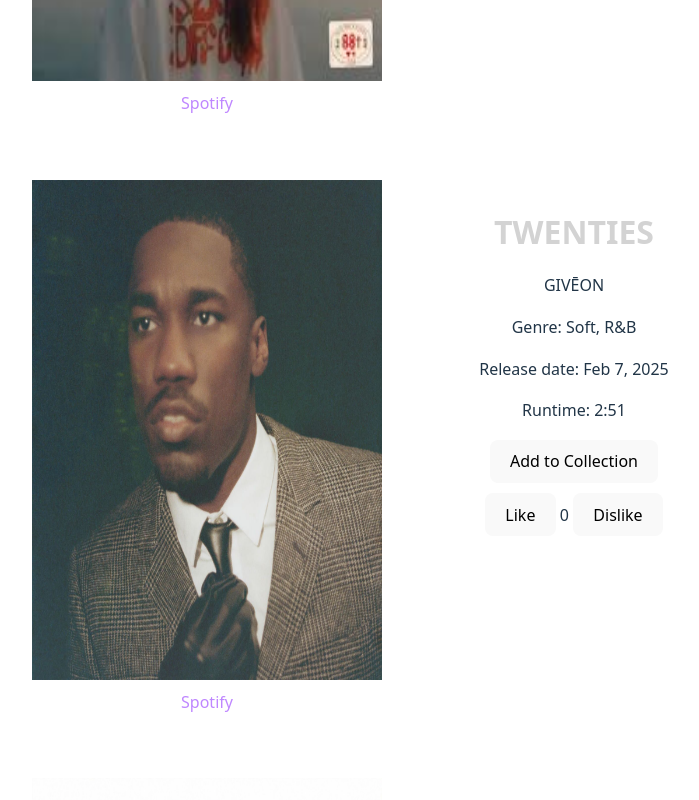
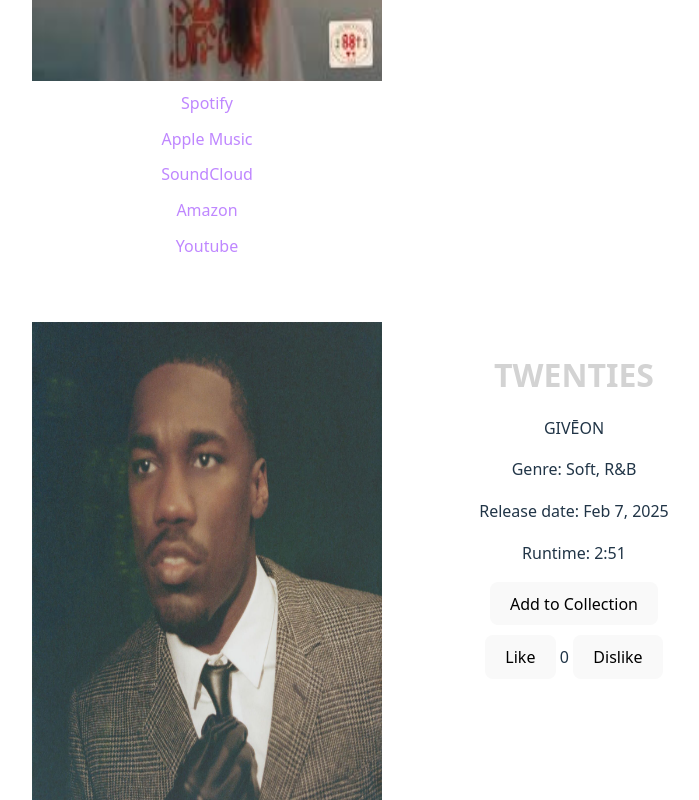
Before and after one commit to Onniikun/FSD_Project, a React (Vite) app: page /songs in a window 1280 px wide. Shown: the part 2100-2900 px from the top of the page, without its empty margins (267-966 px from the left). Built offline with nearby package versions, Linux system fonts and the light colour scheme.

Commit message:
Added extra links to mock song item data, started on links filter.

```diff
--- a/src/apis/SongItemData.ts
+++ b/src/apis/SongItemData.ts
@@ -58,7 +58,11 @@ export const songs: Song [] = [
         runtime: "3:08",
         cover: songPFP3,
         links: {
-            spotify: "https://open.spotify.com/track/0EJSyxVGp7ZFbrj9WPaubp?si=0cdcdee4aef54004"
+            spotify: "https://open.spotify.com/track/0EJSyxVGp7ZFbrj9WPaubp?si=0cdcdee4aef54004",
+            apple: "https://music.apple.com/ug/song/more-than-a-friend/1796029043",
+            soundcloud: "https://soundcloud.com/88rising/more-than-a-friend",
+            amazon: "https://music.amazon.com/albums/B0DWZ5VQ31?tag=linkfiregen&ie=UTF8&linkCode=as2&ascsubtag=25da215ed1e80bd66911114baaee8bd9&ref=dmm_acq_soc_ca_u_lfire_lp_x_25da215ed1e80bd66911114baaee8bd9",
+            youtube: "https://music.youtube.com/playlist?list=OLAK5uy_k15CAVH6MUo4v7LerV0qRlg6WG3E_6M9U"
         }
     },
     {
@@ -70,7 +74,10 @@ export const songs: Song [] = [
         runtime: "2:51",
         cover: songPFP4,
         links: {
-            spotify: "https://open.spotify.com/track/3HYUSkSJ0iQfocqdJmJqKw?si=6198fb3a71fa4cb2"
+            spotify: "https://open.spotify.com/track/3HYUSkSJ0iQfocqdJmJqKw?si=6198fb3a71fa4cb2",
+            apple: "https://music.apple.com/ca/album/twenties/1792985190?i=1792985191",
+            amazon: "https://music.amazon.ca/tracks/B0F96LZT1J?do=play&agent=googleAssistant&ref=dmm_seo_google_gkp_tracks&explicit=false",
+            youtube: "https://music.youtube.com/watch?v=K3MfzJU6bB0"
         }
     },
     {
@@ -82,7 +89,9 @@ export const songs: Song [] = [
         runtime: "4:29",
         cover: songPFP5,
         links: {
-            spotify: "https://open.spotify.com/album/2YkyuQGoMV2FlG7mFprnRf?si=d-VasB3sSeuUk8eCdbMVvQ"
+            spotify: "https://open.spotify.com/album/2YkyuQGoMV2FlG7mFprnRf?si=d-VasB3sSeuUk8eCdbMVvQ",
+            youtube: "https://music.youtube.com/watch?v=C0ruAy8TpPo",
+
         }
     },
     {
@@ -94,7 +103,10 @@ export const songs: Song [] = [
         runtime: "4:59",
         cover: SongPFP6,
         links: {
-            spotify: "https://open.spotify.com/track/2fuYa3Lx06QQJAm0MjztKr?si=731e3349214241a9"
+            spotify: "https://open.spotify.com/track/2fuYa3Lx06QQJAm0MjztKr?si=731e3349214241a9",
+            apple: "https://music.apple.com/ca/album/let-down/1097861387?i=1097861834",
+            amazon: "https://music.amazon.ca/tracks/B0719S5696?do=play&agent=googleAssistant&ref=dmm_seo_google_gkp_tracks&explicit=false",
+            youtube: "https://music.youtube.com/watch?v=ZVgHPSyEIqk&feature=gws_kp_track"
         }
     },
     {
@@ -106,7 +118,10 @@ export const songs: Song [] = [
         runtime: "2:59",
         cover: songPFP7,
         links: {
-            spotify: "https://open.spotify.com/track/0NoeYUnwpb9R26mpylHcR9?si=880900e3029945d6"
+            spotify: "https://open.spotify.com/track/0NoeYUnwpb9R26mpylHcR9?si=880900e3029945d6",
+            apple: "https://music.apple.com/ca/album/sugarcoat-natty-solo/1694699906?i=1694699909",
+            amazon: "https://music.amazon.ca/tracks/B0CB65N6H5?do=play&agent=googleAssistant&ref=dmm_seo_google_gkp_tracks&explicit=false",
+            youtube: "https://music.youtube.com/watch?v=Tc0cvOLYsus"
         }
     },
     {
@@ -118,7 +133,9 @@ export const songs: Song [] = [
         runtime: "2:45",
         cover: songPFP8,
         links: {
-            spotify: "https://open.spotify.com/track/0vj557R3WYe42bgzHdgNoE?si=93d48aa43dad4a71"
+            spotify: "https://open.spotify.com/track/0vj557R3WYe42bgzHdgNoE?si=93d48aa43dad4a71",
+            amazon: "https://music.amazon.ca/tracks/B0CN8D9NL7?do=play&agent=googleAssistant&ref=dmm_seo_google_gkp_tracks&explicit=true",
+            youtube: "https://music.youtube.com/watch?v=3Hm7C7RCwMw"
         }
     },
     {
@@ -130,7 +147,10 @@ export const songs: Song [] = [
         runtime: "3:38",
         cover: SongPFP9,
         links: {
-            spotify: "https://open.spotify.com/track/6w93UfN5MeXXQTrVIf5V6x?si=58fa8ad3ddb24e37"
+            spotify: "https://open.spotify.com/track/6w93UfN5MeXXQTrVIf5V6x?si=58fa8ad3ddb24e37",
+            apple: "https://music.apple.com/ca/song/how-feat-roddy-ricch/1668484001",
+            soundcloud: "https://soundcloud.com/itsellamai/how-feat-roddy-ricch?in=user-371765756/sets/how-ella-mai-ft-roddy-ricch",
+            youtube: "https://www.youtube.com/watch?v=qn7TpTIQSzY"
         }
     },
     {
@@ -142,7 +162,9 @@ export const songs: Song [] = [
         runtime: "2:55",
         cover: songPFP10,
         links: {
-            spotify: "https://open.spotify.com/track/0Gb6YeICNGCtRS1L0j72d6?si=3414017c7e3a47e6"
+            spotify: "https://open.spotify.com/track/0Gb6YeICNGCtRS1L0j72d6?si=3414017c7e3a47e6",
+            apple: "https://music.apple.com/ca/song/antisocial/1868839117",
+            youtube: "https://music.youtube.com/watch?v=qLz1ExMxF8Q&feature=gws_kp_track"
         }
     }
 ];
--- /dev/null
+++ b/src/components/common/songs/song-filter/LinkFilter.tsx
@@ -0,0 +1,5 @@
+
+
+export function LinksFilter() {
+
+}
```
